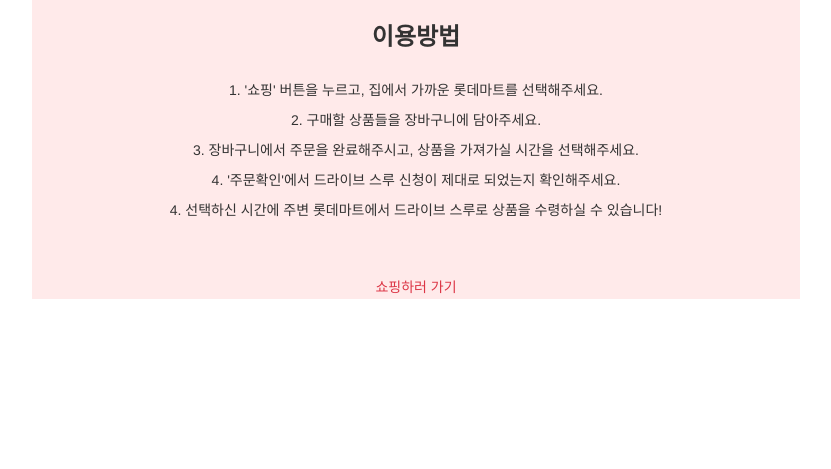
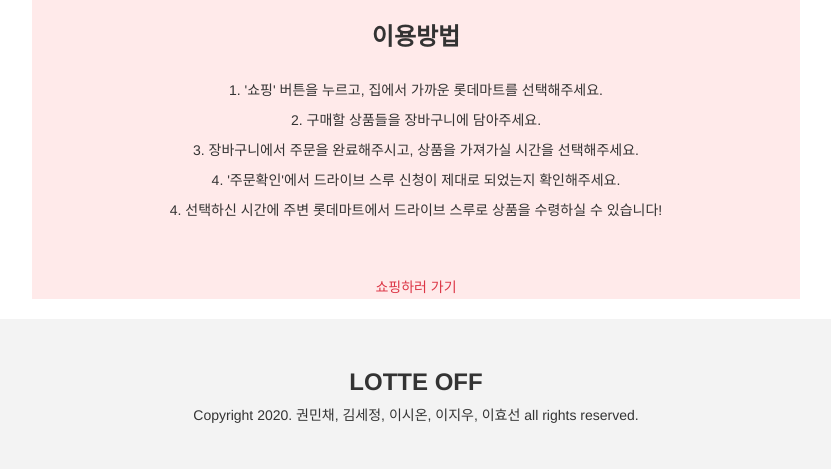
Before and after one commit to leecrossun/hackathon-lotteoff-python-django-2020, a Django app: page / in a window 1280 px wide. Shown: the part 1057-1526 px from the top of the page, without its empty margins (224-1055 px from the left). Before the commit the page ends 1356 px from the top, so only its background shows below. Run offline with Django 3.2, Linux system fonts and the light colour scheme; data that the repository does not hold is empty; some libraries are stand-ins or nearby versions; some web fonts are replaced.

Commit message:
하단 footer

```diff
--- a/Lotte/templates/tem.html
+++ b/Lotte/templates/tem.html
@@ -131,6 +131,18 @@
         a {
             font-family: 'LotteMartDreamL';
         }
+
+        .all-contents { min-height: 500px; }
+
+        footer {
+            height: 150px;
+            padding: 30px;
+            text-align: center;
+            /* border-top: red solid 2px; */
+            background-color: #F3F3F3;
+            margin-top: 20px;
+
+        }
     </style>
 </head>
 
@@ -180,7 +192,7 @@
         </div>
     </nav>
 <hr style="border: 3px solid red; background-color: red;">
-
+<div class="all-contents">
     {%block contents%}
     {%endblock%}
     <script type="text/javascript" src="http://ajax.googleapis.com/ajax/libs/jquery/1.4.3/jquery.min.js">
@@ -189,6 +201,11 @@
             $("p").toggle();
         });
     </script>
+    </div>
+    <footer>
+        <h3><b>LOTTE OFF</b></h3>
+        <p class="copyright">Copyright 2020. 권민채, 김세정, 이시온, 이지우, 이효선 all rights reserved.</p>
+    </footer>
 </body>
 
 </html>
```
Also changed, not shown: driveApp/templates/new.html (+8 -23 lines).
